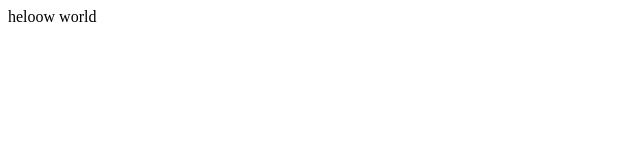
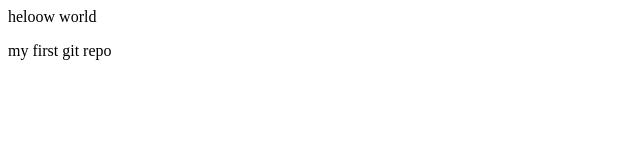
Before and after one commit to anuj690/anuj-demo, a plain HTML site: page index.html in a window 1280 px wide. Shown: the whole page, without its empty margins (0-640 px from the left). Drawn offline with Linux system fonts and the light colour scheme.

Commit message:
added new para

```diff
--- a/index.html
+++ b/index.html
@@ -1 +1,2 @@
 <p>heloow world</p>
+<p>my first git repo</p>
```
